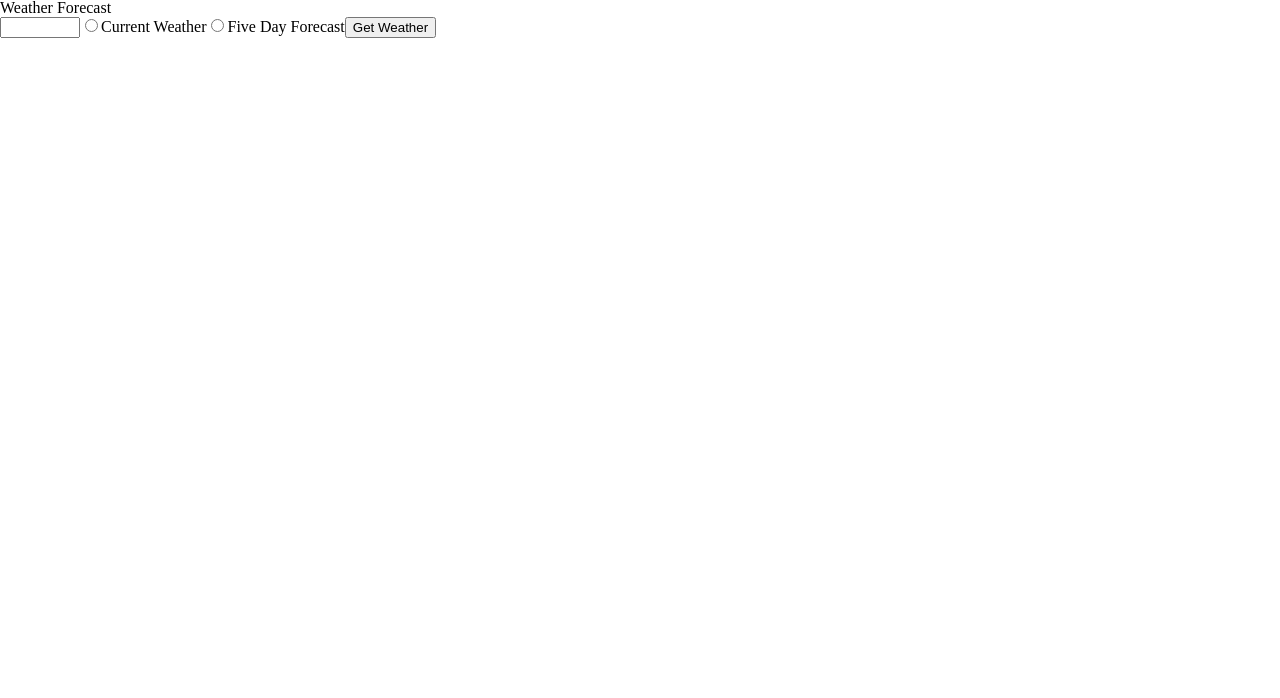
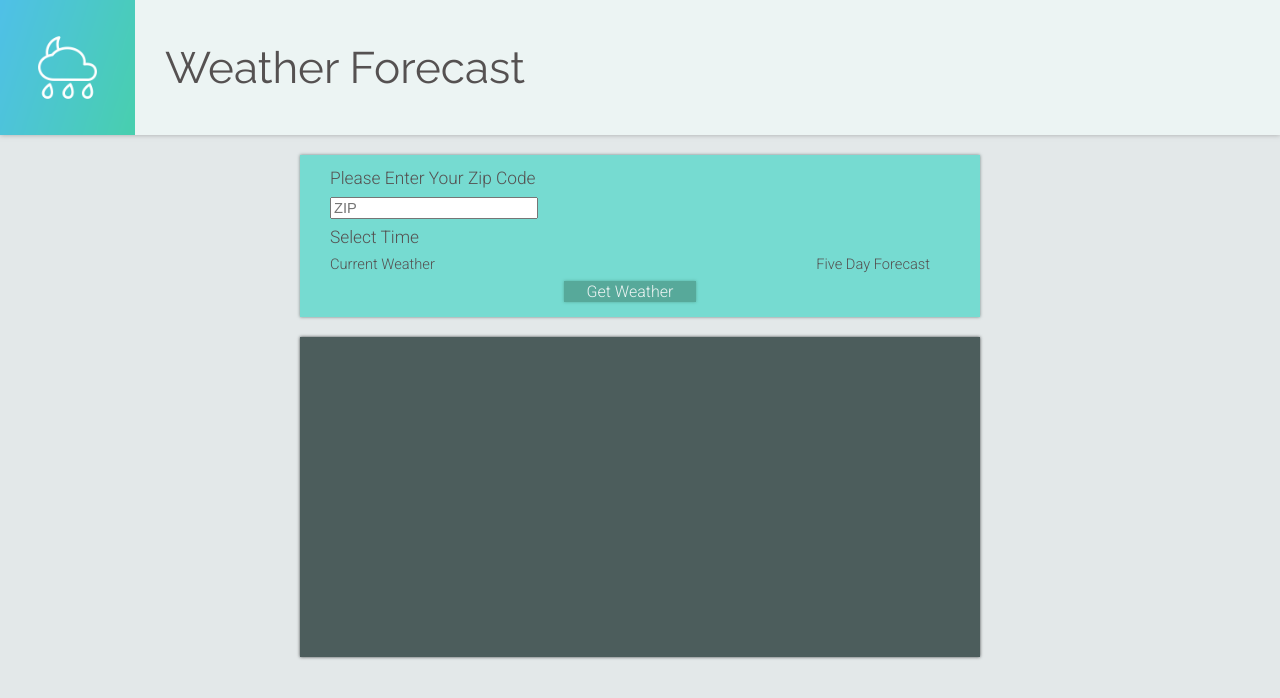
Before and after one commit to 27Nyappy/weather, a React app: page / in a window 1280 px wide. Shown: the top 698 px of the page. Built offline with nearby package versions, Linux system fonts and the light colour scheme.

Commit message:
done with styling

```diff
--- /dev/null
+++ b/src/components/Header.css
@@ -0,0 +1,105 @@
+.Header {
+  @media only screen and (max-width: 430px) {
+    flex-direction: row;
+    align-items: center;
+    justify-content: space-between;
+
+    div {
+      width: 35%;
+      img {
+        width: 100%;
+      }
+    }
+
+    h1 {
+      width: 60%;
+      text-align: center;
+      margin-right: 10px;
+      font-size: 30pt;
+    }
+  }
+
+  @media screen and (min-width: 431px) and (max-width: 600px) {
+    flex-direction: row;
+    align-items: center;
+    justify-content: space-between;
+
+    div {
+      width: 26%;
+      img {
+        width: 100%;
+      }
+    }
+
+    h1 {
+      width: 70%;
+      font-size: 27pt;
+    }
+  }
+
+  @media screen and (min-width: 601px) and (max-width: 768px) {
+    flex-direction: row;
+    align-items: center;
+    justify-content: space-between;
+
+    div {
+      width: 22%;
+      img {
+        width: 100%;
+      }
+    }
+
+    h1 {
+      width: 72%;
+      font-size: 30pt;
+    }
+  }
+  @media screen and (min-width: 769px) and (max-width: 834px) {
+    flex-direction: row;
+    align-items: center;
+    justify-content: space-between;
+
+    div {
+      width: 20%;
+      img {
+        width: 100%;
+      }
+    }
+
+    h1 {
+      width: 70%;
+      margin-right: 30px;
+      font-size: 32pt;
+    }
+  }
+
+  @media screen and (min-width: 835px) {
+    flex-direction: row;
+    align-items: center;
+
+    div {
+      width: 15%;
+      img {
+        width: 100%;
+      }
+    }
+
+    h1 {
+      width: 70%;
+      margin-left: 30px;
+      font-size: 33pt;
+    }
+  }
+
+  display: flex;
+  background-color: #ecf4f3;
+  box-shadow: 0 0 5px rgba(128, 128, 128, 0.616);
+  div {
+    max-width: 135px;
+    max-height: 135px;
+  }
+  h1 {
+    font-family: 'Raleway', sans-serif;
+    color: #555151;
+  }
+}
--- a/src/components/Header.js
+++ b/src/components/Header.js
@@ -1,7 +1,12 @@
 import React from 'react';
+import styles from './Header.css';
+import logo from '../assets/logo.png';
 
 const Header = () => (
-  <header>
+  <header className={styles.Header}>
+    <div>
+      <img src={logo}/>
+    </div>
     <h1>Weather Forecast</h1>
   </header>
 );
--- /dev/null
+++ b/src/components/WeatherCard.css
@@ -0,0 +1,53 @@
+.Card {
+  @media only screen and (max-width: 430px) {
+    width: 300px;
+  }
+
+  @media screen and (min-width: 431px) and (max-width: 600px) {
+    width: 440px;
+  }
+
+  @media screen and (min-width: 601px) and (max-width: 768px) {
+    width: 520px;
+  }
+
+  @media screen and (min-width: 769px) and (max-width: 834px) {
+    width: 540px;
+  }
+
+  @media screen and (min-width: 835px) {
+    width: 560px;
+  }
+
+  text-align: center;
+
+  h2 {
+    font-size: 20pt;
+    font-weight: 400;
+    margin-bottom: 10px;
+  }
+
+  p:first-of-type {
+    width: 90%;
+    font-size: 10pt;
+    white-space: normal;
+
+  }
+
+  div {
+    display: flex;
+    justify-content: center;
+    align-items: center;
+    width: 100%;
+    img {
+      width: 40%;
+      max-width: 150px;
+    }
+
+    span {
+      font-size: 20pt;
+      font-weight: 400;
+    }
+  }
+
+}
--- a/src/components/WeatherCard.js
+++ b/src/components/WeatherCard.js
@@ -1,9 +1,10 @@
 import React from 'react';
 import PropTypes from 'prop-types';
+import styles from './WeatherCard.css';
 
 const WeatherCard = ({ mainTemp, feelsLike, maxTemp, minTemp, humidity, detail, description, icon, date, city }) => {
   return (
-    <>
+    <div className={styles.Card}>
       <h2>{city}</h2>
       <p>{date}</p>
       <div>
@@ -12,7 +13,7 @@ const WeatherCard = ({ mainTemp, feelsLike, maxTemp, minTemp, humidity, detail,
       </div>
       <p>{maxTemp}&#176;/{minTemp}&#176; Feels like {feelsLike}&#176;</p>
       <p>{detail}, {description} and {humidity}% humidity</p>
-    </>
+    </div>
   );
 };
 
--- /dev/null
+++ b/src/components/WeatherForm.css
@@ -0,0 +1,88 @@
+.WeatherForm {
+  @media only screen and (max-width: 430px) {
+    padding: 20px;
+    width: 80%;
+  }
+
+  @media screen and (min-width: 431px) and (max-width: 600px) {
+    padding: 15px 30px;
+    width: 80%;
+  }
+
+  @media screen and (min-width: 601px) and (max-width: 768px) {
+    padding: 15px 30px;
+    width: 80%;
+  }
+
+  @media screen and (min-width: 769px) and (max-width: 834px) {
+    padding: 15px 50px 15px 30px;
+    width: 75%;
+  }
+
+  @media screen and (min-width: 835px) {
+    padding: 15px 50px 15px 30px;
+    width: 70%;
+  }
+
+  display: flex;
+  flex-direction: column;
+  max-width: 600px;
+  margin: 20px auto;
+  background-color: #76dbd1;
+  box-shadow: 0 0 3px #203f3c95;
+  color: #555151;
+
+  h2 {
+    font-size: 13pt;
+  }
+
+  input[type=number] {
+    margin: 10px 0;
+    width: 200px;
+    font-size: 11pt;
+  }
+
+  input[type=radio] {
+    display: none;
+  }
+
+  input[type=radio]:checked + label {
+    color: #0c0a0a;
+  }
+
+  label:hover {
+    cursor: pointer;
+  }
+  div {
+    display: flex;
+    flex-direction: row;
+    justify-content: space-between;
+
+    label {
+      margin: 10px 0;
+      font-size: 11pt;
+    }
+  }
+
+  input[type=submit] {
+    box-sizing: content-box;
+    background-color: #57a99a;
+    box-shadow: 0 0 3px #57a99a;
+    color: #ecf4f3;
+    border: none;
+    width: 120px;
+    margin: 0 auto;
+    transition: 0.2s ease-in-out;
+    font-family: 'Roboto', sans-serif;
+    font-weight: 300;
+    font-size: 12pt;
+  }
+
+  input[type=submit]:hover {
+    cursor: pointer;
+    transform: scale(1.1);
+    box-shadow: rgba(128, 128, 128, 0.616);
+    color: #57a99a;
+    background-color: #ecf4f3;
+  }
+}
--- a/src/components/WeatherForm.js
+++ b/src/components/WeatherForm.js
@@ -1,14 +1,19 @@
 import React from 'react';
 import PropTypes from 'prop-types';
+import styles from './WeatherForm.css';
 
 const WeatherForm = ({ handleSubmit, handleZipChange, handleDayChange }) => {
   return (
-    <form onSubmit={handleSubmit}>
-      <input type="number" max="99950" min="00501" onChange={handleZipChange} required />
-      <input type="radio" name="day-options" id="current-weather" onChange={handleDayChange} value="weather" required />
-      <label htmlFor="current-weather">Current Weather</label>
-      <input type="radio" name="day-options" id="five-day-weather" onChange={handleDayChange} value="forecast" required />
-      <label htmlFor="five-day-weather">Five Day Forecast</label>
+    <form onSubmit={handleSubmit} className={styles.WeatherForm}>
+      <h2>Please Enter Your Zip Code</h2>
+      <input type="number" max="99950" min="00501" onChange={handleZipChange} placeholder="ZIP" required />
+      <h2>Select Time</h2>
+      <div>
+        <input type="radio" name="day-options" id="current-weather" onChange={handleDayChange} value="weather" required />
+        <label htmlFor="current-weather">Current Weather</label>
+        <input type="radio" name="day-options" id="five-day-weather" onChange={handleDayChange} value="forecast" required />
+        <label htmlFor="five-day-weather">Five Day Forecast</label>
+      </div>
       <input type="submit" value="Get Weather" />
     </form>
   );
--- /dev/null
+++ b/src/components/WeatherList.css
@@ -0,0 +1,65 @@
+.WeatherList {
+  @media only screen and (max-width: 430px) {
+    padding: 20px;
+    width: 80%;
+    height: 250px;
+  }
+
+  @media screen and (min-width: 431px) and (max-width: 600px) {
+    padding: 15px 30px;
+    width: 80%;
+    height: 260px;
+  }
+
+  @media screen and (min-width: 601px) and (max-width: 768px) {
+    padding: 15px 30px;
+    width: 80%;
+    height: 270px;
+  }
+
+  @media screen and (min-width: 769px) and (max-width: 834px) {
+    padding: 15px 50px 15px 30px;
+    width: 75%;
+    height: 280px;
+  }
+
+  @media screen and (min-width: 835px) {
+    padding: 15px 50px 15px 30px;
+    width: 70%;
+    height: 290px;
+  }
+
+  display: flex;
+  flex-direction: row;
+  white-space: nowrap;
+  overflow-x: scroll;
+  margin: 20px auto;
+  text-align: center;
+  max-width: 600px;
+  background-color: #1d3230c1;
+  box-shadow: 0 0 3px #101414c1;
+  color: #b1d4d1;
+
+  li {
+    display: inline-block;
+    -webkit-overflow-scrolling: touch;
+  }
+}
+
+.WeatherList::-webkit-scrollbar {
+  width: 20px;
+}
+
+.WeatherList::-webkit-scrollbar-track {
+      box-shadow: inset 0 0 5px grey;
+      border-radius: 10px;
+}
+
+.WeatherList::-webkit-scrollbar-thumb {
+  background: #b1d4d1;
+  border-radius: 10px;
+}
+
+.WeatherList::-webkit-scrollbar-thumb:hover {
+  background: #b1d4d1;
+}
--- a/src/components/WeatherList.js
+++ b/src/components/WeatherList.js
@@ -1,12 +1,13 @@
 import React from 'react';
 import PropTypes from 'prop-types';
 import WeatherCard from './WeatherCard';
+import styles from './WeatherList.css';
 
 const WeatherList = ({ weatherItems }) => {
   let weatherLists = weatherItems;
   if(weatherLists.length === undefined) {
     return (
-      <li>
+      <li className={styles.WeatherList}>
         <WeatherCard  mainTemp={weatherLists.mainTemp} feelsLike={weatherLists.feelsLike} maxTemp={weatherLists.maxTemp} minTemp={weatherLists.minTemp} humidity={weatherLists.humidity} detail={weatherLists.detail} description={weatherLists.description} icon={weatherLists.icon} date={weatherLists.date} city={weatherLists.city} />
       </li>
     );
@@ -22,7 +23,7 @@ const WeatherList = ({ weatherItems }) => {
   }
 
   return (
-    <ul>
+    <ul className={styles.WeatherList}>
       {weatherLists}
     </ul>
   );
--- /dev/null
+++ b/src/containers/Weather.css
@@ -0,0 +1,35 @@
+.Error {
+  @media only screen and (max-width: 430px) {
+    padding: 20px;
+    width: 80%;
+  }
+
+  @media screen and (min-width: 431px) and (max-width: 600px) {
+    padding: 15px 30px;
+    width: 80%;
+  }
+
+  @media screen and (min-width: 601px) and (max-width: 768px) {
+    padding: 15px 30px;
+    width: 80%;
+  }
+
+  @media screen and (min-width: 769px) and (max-width: 834px) {
+    padding: 15px 50px 15px 30px;
+    width: 75%;
+  }
+
+  @media screen and (min-width: 835px) {
+    padding: 15px 50px 15px 30px;
+    width: 70%;
+  }
+
+  margin: 20px auto;
+  line-height: 2rem;
+  text-align: center;
+  max-width: 600px;
+  font-size: 13pt;
+  background-color: #76dbd1;
+  box-shadow: 0 0 3px #203f3c95;
+  color: #555151;
+}
--- a/src/containers/Weather.js
+++ b/src/containers/Weather.js
@@ -2,6 +2,7 @@ import React, { useState } from 'react';
 import WeatherForm from '../components/WeatherForm';
 import getWeather from '../services/WeatherApi';
 import WeatherList from '../components/WeatherList';
+import styles from './Weather.css';
 
 const Weather = () => {
   const [zip, updateZip] = useState('');
@@ -29,7 +30,7 @@ const Weather = () => {
     <>
       <WeatherForm handleSubmit={handleSubmit} handleDayChange={handleDayChange} handleZipChange={handleZipChange} />
       {weatherInfo !== undefined ? <WeatherList weatherItems={weatherInfo}/> : <></>}
-      {err ? <h2>PLEASE ENTER A VALID ZIP CODE</h2> : <></>}
+      {err ? <h2 className={styles.Error}>PLEASE ENTER A VALID ZIP CODE</h2> : <></>}
     </>
   );
 };
--- a/src/reset.css
+++ b/src/reset.css
@@ -2,6 +2,8 @@
    v2.0 | 20110126
    License: none (public domain)
 */
+
+@import url('https://fonts.googleapis.com/css?family=Raleway|Roboto:300,400,500&display=swap');
 
 html, body, div, span, applet, object, iframe,
 h1, h2, h3, h4, h5, h6, p, blockquote, pre,
@@ -30,6 +32,9 @@ footer, header, hgroup, menu, nav, section {
 }
 body {
 	line-height: 1;
+	font-family: 'Roboto', sans-serif;
+	font-weight: 300;
+	background-color: rgb(227, 232, 233);
 }
 ol, ul {
 	list-style: none;
```
Also changed, not shown: src/assets/logo.png (added).
